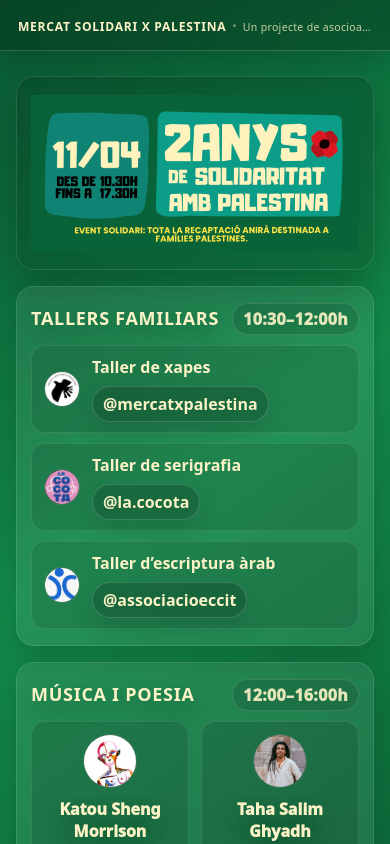
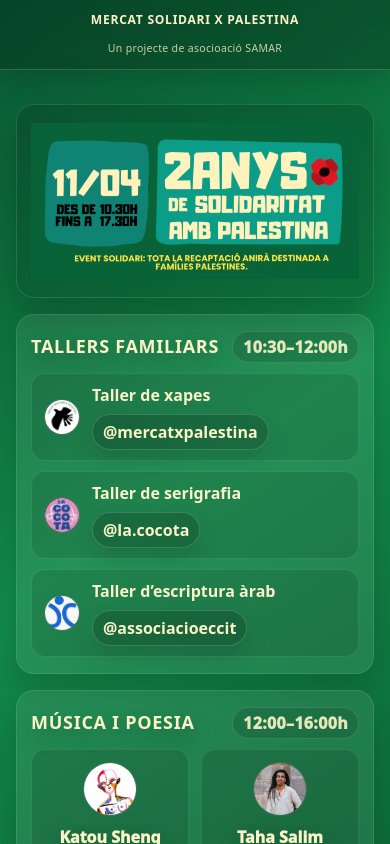
Before and after one commit to mercatxpalestina-blip/samar-landing, a React (Vite) app: page / in a window 390 px wide. Shown: the top 844 px of the page. Built offline with nearby package versions, Linux system fonts and the light colour scheme.

Commit message:
feat: implement responsive header compacting and enhance landing page styles for better mobile experience

```diff
--- a/src/pages/landing/LandingPage.tsx
+++ b/src/pages/landing/LandingPage.tsx
@@ -1,3 +1,4 @@
+import { useEffect, useState } from 'react'
 import posterImage from '../../../assets/EVENTO_HORARIOS-ad3cbdc6-e761-446a-88c7-5663161b1356.png'
 import titleImage from '../../../assets/title.png'
 import footerLogoImage from '../../../assets/mercatxpalestina.jpg'
@@ -6,6 +7,9 @@ import defaultAvatar from '../../../assets/avatar_default.svg'
 import { toInstagramUrl } from './utils/instagram'
 import { RevealOnScroll } from './RevealOnScroll'
 import './landing.css'
+
+const MOBILE_HEADER_BREAKPOINT_PX = 520
+const HEADER_COMPACT_SCROLL_Y = 28
 
 const avatarAssets = import.meta.glob('../../../assets/*.{png,jpg,jpeg,webp,svg}', {
   eager: true,
@@ -37,15 +41,42 @@ function getLocalAvatarSrc(handle: string): string {
 
 export function LandingPage(): JSX.Element {
   const musica = LANDING_PAGE_CONTENT.musicaYpoesia
+  const [headerCompact, setHeaderCompact] = useState(false)
+
+  useEffect(() => {
+    const mq = window.matchMedia(`(max-width: ${MOBILE_HEADER_BREAKPOINT_PX}px)`)
+
+    const syncCompact = () => {
+      if (!mq.matches) {
+        setHeaderCompact(false)
+        return
+      }
+      setHeaderCompact(window.scrollY > HEADER_COMPACT_SCROLL_Y)
+    }
+
+    syncCompact()
+    window.addEventListener('scroll', syncCompact, { passive: true })
+    mq.addEventListener('change', syncCompact)
+    return () => {
+      window.removeEventListener('scroll', syncCompact)
+      mq.removeEventListener('change', syncCompact)
+    }
+  }, [])
+
+  const headerCompactClass = headerCompact ? ' landingHeader--compact' : ''
+  const rootCompactClass = headerCompact ? ' landingRoot--headerCompact' : ''
+
   return (
-    <main className="landingRoot">
-      <header className="landingHeader" aria-label="Títol del mercat">
+    <main className={`landingRoot${rootCompactClass}`}>
+      <header className={`landingHeader${headerCompactClass}`} aria-label="Títol del mercat">
         <h2 className="landingHeaderRow">
           <span className="landingTitle">{LANDING_PAGE_CONTENT.siteTitle}</span>
           <span className="landingHeaderSep" aria-hidden="true">
             ·
           </span>
-          <span className="landingDescription">{LANDING_PAGE_CONTENT.siteDescription}</span>
+          <span className="landingHeaderDescriptionWrap">
+            <span className="landingDescription">{LANDING_PAGE_CONTENT.siteDescription}</span>
+          </span>
         </h2>
       </header>
 
--- a/src/pages/landing/landing.css
+++ b/src/pages/landing/landing.css
@@ -7,6 +7,7 @@
   align-items: center;
   justify-content: flex-start;
   position: relative;
+  transition: padding-top 0.38s cubic-bezier(0.4, 0, 0.2, 1);
 }
 
 .landingHeader{
@@ -22,7 +23,8 @@
   background: rgba(0,0,0,0.18);
   border-bottom: 1px solid rgba(255,255,255,0.12);
   backdrop-filter: blur(8px);
-  transition: background 0.35s ease, border-color 0.35s ease, box-shadow 0.35s ease;
+  overflow: hidden;
+  transition: background 0.35s ease, border-color 0.35s ease, box-shadow 0.35s ease, padding 0.38s cubic-bezier(0.4, 0, 0.2, 1);
 }
 
 .landingHeader:hover{
@@ -84,18 +86,73 @@
   max-width: min(100%, 340px);
 }
 
+.landingHeaderDescriptionWrap{
+  display: contents;
+  min-width: 0;
+}
+
 @media (max-width: 520px){
+  .landingRoot{
+    padding-top: 104px;
+  }
+
+  .landingRoot.landingRoot--headerCompact{
+    padding-top: 74px;
+  }
+
+  .landingHeader{
+    padding: 12px 16px;
+  }
+
+  .landingHeader--compact{
+    padding-top: 10px;
+    padding-bottom: 10px;
+  }
+
   .landingHeaderRow{
-    gap: 0 6px;
+    flex-direction: column;
+    align-items: stretch;
+    gap: 8px 0;
     padding-inline: 2px;
+    width: 100%;
+    max-width: 100%;
+  }
+
+  .landingHeaderSep{
+    display: none;
   }
 
   .landingTitle{
     font-size: clamp(11px, 3.1vw, 16px);
+    white-space: normal;
+    text-align: center;
+    flex-shrink: 0;
+  }
+
+  .landingHeaderDescriptionWrap{
+    display: block;
+    width: 100%;
+    overflow: hidden;
+    max-height: 6.5rem;
+    transition: max-height 0.4s cubic-bezier(0.4, 0, 0.2, 1), opacity 0.32s ease, margin 0.38s cubic-bezier(0.4, 0, 0.2, 1);
+  }
+
+  .landingHeader--compact .landingHeaderDescriptionWrap{
+    max-height: 0;
+    opacity: 0;
+    margin-top: 0;
+    margin-bottom: 0;
+    pointer-events: none;
   }
 
   .landingDescription{
     font-size: clamp(10px, 2.7vw, 13px);
+    white-space: normal;
+    text-align: center;
+    max-width: 100%;
+    overflow: visible;
+    text-overflow: unset;
+    flex: none;
   }
 }
 
@@ -633,6 +690,8 @@
   }
 
   .landingHeader,
+  .landingRoot,
+  .landingHeaderDescriptionWrap,
   .eventHero,
   .sectionCard,
   .landingListItem,
```
